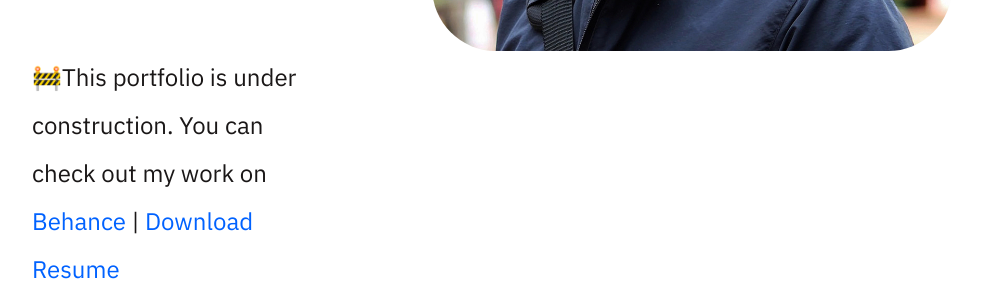
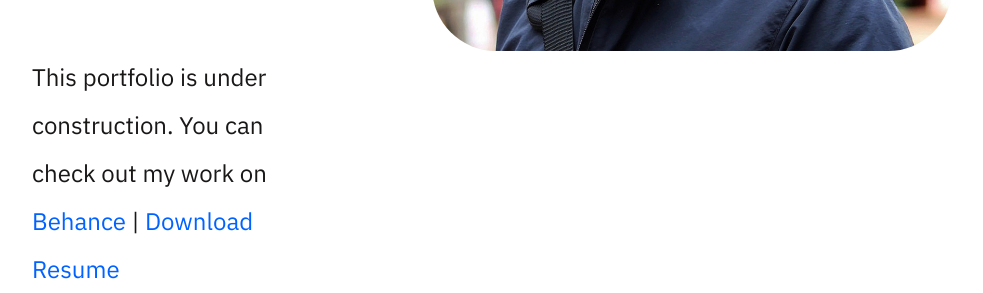
Before and after one commit to manujtewari/portfolio, a plain HTML site: page index.html in a window 1280 px wide. Shown: the part 633-926 px from the top of the page, without its empty margins (272-1255 px from the left). Drawn offline with nearby package versions, Linux system fonts and the light colour scheme; a web font is replaced by a local one.

Commit message:
Update index.html

```diff
--- a/index.html
+++ b/index.html
@@ -35,7 +35,7 @@
                     <h1> Manuj Tewari </h1>
                     <p><span>&#128075;</span> A User Experience Designer who loves solving problems by crafting innovative and purposeful design solutions. Currently designing experiences at <a href="https://www.ibm.com/in-en">IBM</a></p>
                     <p><a href="https://twitter.com/pun_did" class="" target="_blank"><img src="images/icons/icon_twitter.svg" style="width:4vh;" alt="Check-out my tweets"></a> &nbsp; <a href="https://www.linkedin.com/in/manujtewari/" class="" target="_blank"><img src="images/icons/icon_linkedin.svg" style="width:4vh;" alt="Aah, the usual networking"></a></p>
-                    <p style="font-size: 3vh;"> 🚧This portfolio is under construction. You can check out my work on <a href="https://www.behance.net/manujtewari" class="" target="_blank">Behance</a> | <a href="Resume_ManujTewari.pdf" class="" target="_blank">Download Resume</a></p>
+                    <p style="font-size: 3vh;">This portfolio is under construction. You can check out my work on <a href="https://www.behance.net/manujtewari" class="" target="_blank">Behance</a> | <a href="Resume_ManujTewari.pdf" class="" target="_blank">Download Resume</a></p>
 
 
                 </div>
```
